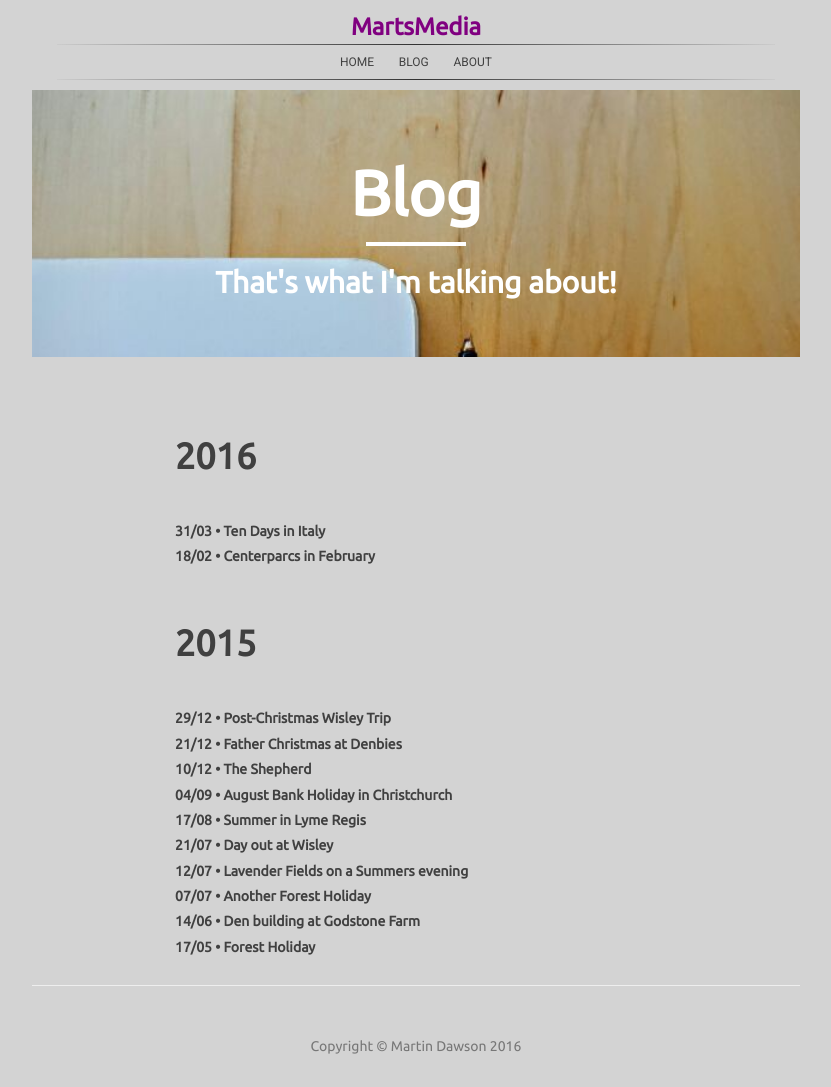
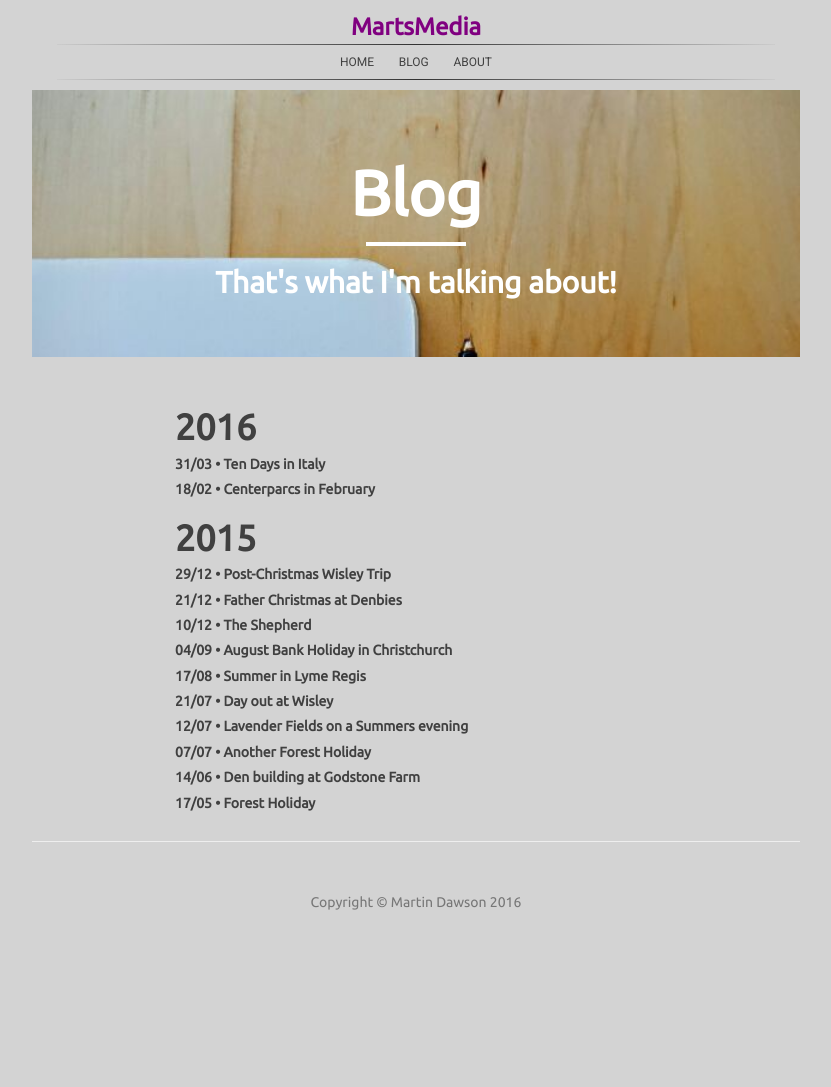
Before and after one commit to dawsino/dawsino.github.io, a Jekyll site: the page built from blog/index.html, in a window 1280 px wide. Shown: the whole page, without its empty margins (224-1055 px from the left). Built offline with Jekyll 4.4.1, drawn with Linux system fonts in a browser that asks for light colours; nearby versions of some CDN libraries; after the commit the page ends 943 px from its top, so only the background shows below that.

Commit message:
Update index.html

```diff
--- a/blog/index.html
+++ b/blog/index.html
@@ -19,11 +19,11 @@ header-img: "img/penpaper.jpg"
   {% assign currentdate = post.date | date: "%Y" %}
   {% if currentdate != date %}
     {% unless forloop.first %}</ul>{% endunless %}
-    <br><h1 id="y{{post.date | date: "%Y"}}">{{ currentdate }}</h1><br>
+    <h1 id="y{{post.date | date: "%Y"}}">{{ currentdate }}</h1>
     {% assign date = currentdate %}
   {% endif %}
 
-    <h5><a href="{{ post.url }}">{{ post.date | date: "%d/%m" }} &bull; {{ post.title }}</a></h5>
+    <h5><a class="blogarchive" href="{{ post.url }}">{{ post.date | date: "%d/%m" }} &bull; {{ post.title }}</a></h5>
 
   {% if forloop.last %}{% endif %}
 {% endfor %}
```
